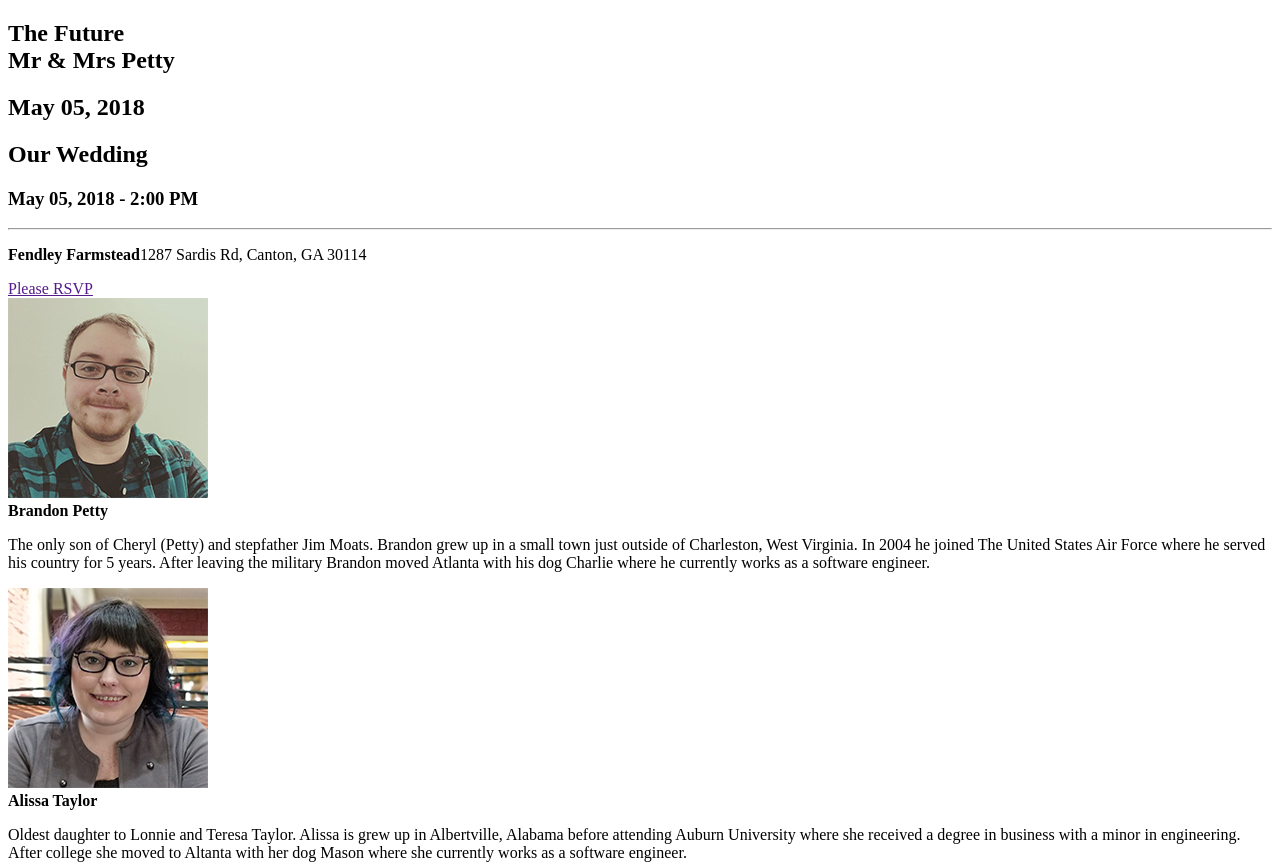
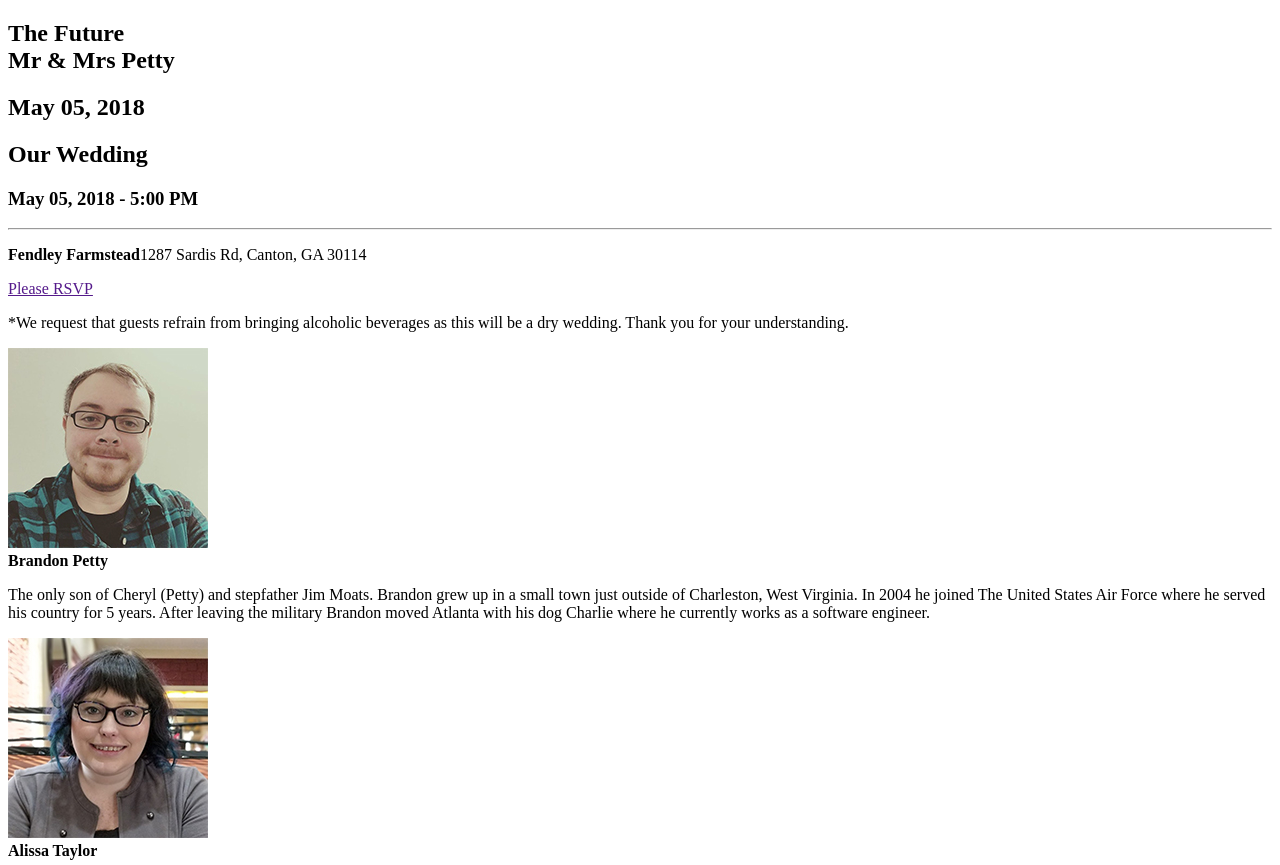
Before and after one commit to brandonpetty/brandonandalissa-com, a Gatsby site: page / in a window 1280 px wide. Shown: the top 865 px of the page. Built offline with nearby package versions, Linux system fonts and the light colour scheme; Gatsby itself is replaced by a stand-in of ours.

Commit message:
add: disclaimer for no alcohol at wedding

```diff
--- a/src/layouts/index.scss
+++ b/src/layouts/index.scss
@@ -207,6 +207,16 @@ header {
         width: 200px;
         color: #fff;
       }
+      .dry {
+        bottom: 21px;
+        color: gray !important;
+        font-size: 1.3rem !important;
+        font-style: italic;
+        line-height: 2rem;
+        margin: 0 auto;
+        max-width: 40rem;
+        text-align: center;position: absolute;
+      }
     }
   }
   .about {
--- a/src/pages/index.js
+++ b/src/pages/index.js
@@ -11,13 +11,14 @@ const IndexPage = () => (
     <div className="overlay--white"></div>
       <div className="card">
         <h1>Our Wedding</h1>
-        <h3>May 05, 2018 - 2:00 PM</h3>
+        <h3>May 05, 2018 - 5:00 PM</h3>
         <hr />
         <p>
           <strong>Fendley Farmstead</strong>
           1287 Sardis Rd, Canton, GA 30114
         </p>
         <a href="">Please RSVP</a>
+        <p className="dry">*We request that guests refrain from bringing alcoholic beverages as this will be a dry wedding. Thank you for your understanding.</p>
       </div>
     </section>
     <section className="about">
```
